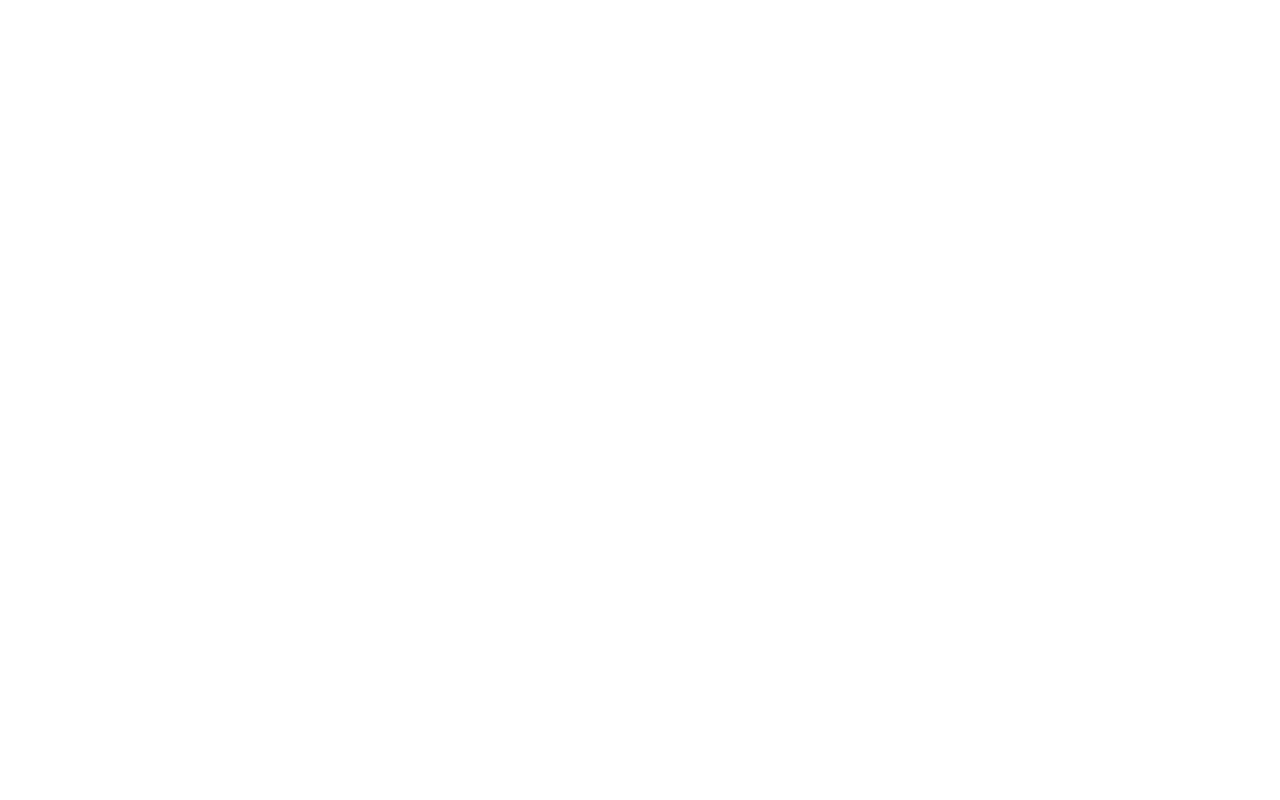
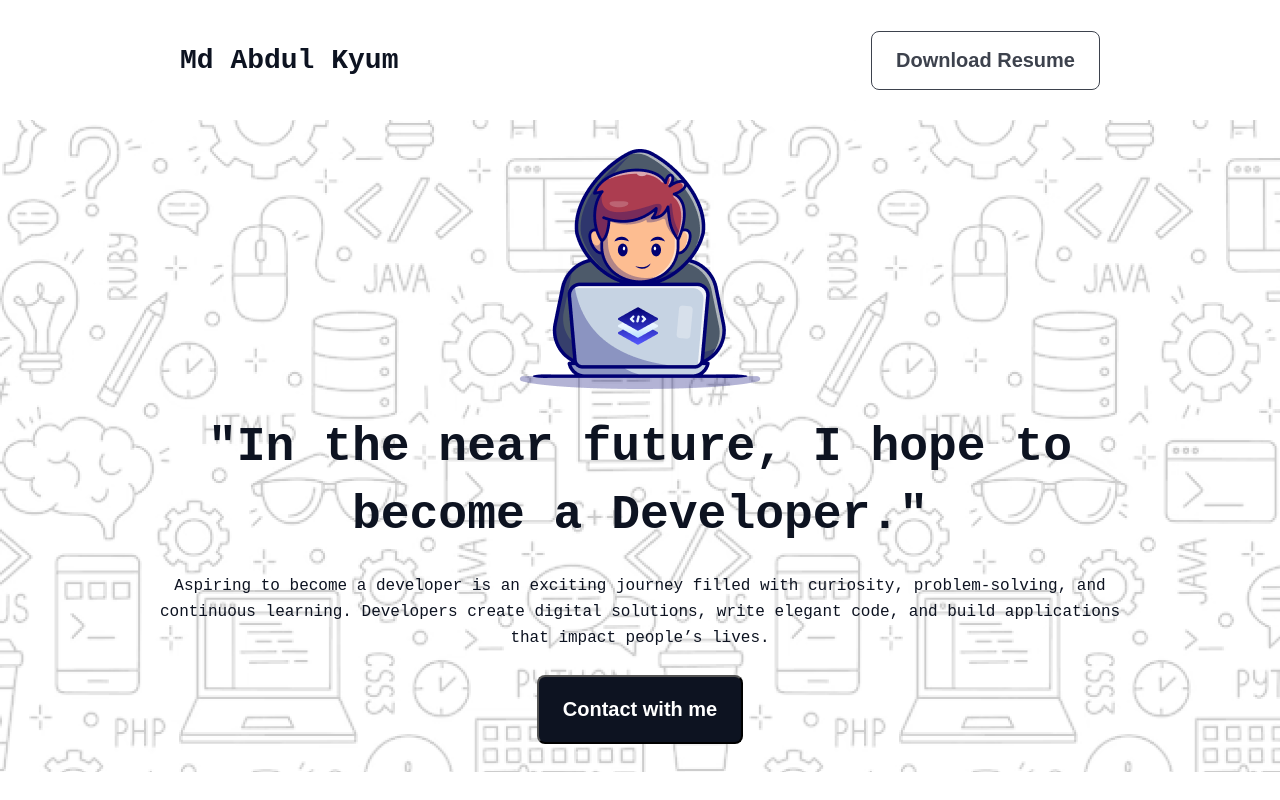
Before and after one commit to mdabdulkyum1/B10A1-Challenge-1, a plain HTML site: page index.html in a window 1280 px wide. Drawn offline with Linux system fonts and the light colour scheme; a web font is replaced by a local one.

Commit message:
Header Part successfully done

```diff
--- a/index.html
+++ b/index.html
@@ -1,5 +1,6 @@
 <!DOCTYPE html>
 <html lang="en">
+
 <head>
     <meta charset="UTF-8">
     <meta name="viewport" content="width=device-width, initial-scale=1.0">
@@ -7,10 +8,24 @@
     <!-- Main css link -->
     <link rel="stylesheet" href="styles/style.css">
 </head>
+
 <body>
     <!-- Start header section -->
     <header>
+        <nav>
+            <h1>Md Abdul Kyum</h1>
+            <button>Download Resume</button>
+        </nav>
 
+        <!-- banner here -->
+         <section class="banner">
+              <div class="banner-container">
+                  <img src="assets/Group.png" alt="">
+                  <h1>"In the near future, I hope to become a Developer."</h1>
+                  <p>Aspiring to become a developer is an exciting journey filled with curiosity, problem-solving, and continuous learning. Developers create digital solutions, write elegant code, and build applications that impact people’s lives.</p>
+                  <button >Contact with me</button>
+              </div>
+         </section>
     </header>
     <!-- Ends header section -->
 
@@ -26,4 +41,5 @@
     </footer>
     <!-- Footer End -->
 </body>
+
 </html>
--- a/styles/style.css
+++ b/styles/style.css
@@ -0,0 +1,96 @@
+/* Font */
+@import url('https://fonts.googleapis.com/css2?family=Azeret+Mono:ital,wght@0,100..900;1,100..900&display=swap');
+
+* {
+    box-sizing: border-box;
+    margin: 0;
+    padding: 0;
+}
+
+body {
+    font-family: "Azeret Mono", monospace;
+}
+
+/* header css here */
+nav {
+    height: 120px;
+    display: flex;
+    justify-content: space-between;
+    align-items: center;
+    margin: 0px 180px;
+}
+
+nav h1 {
+    color: rgb(13, 19, 33);
+    font-size: 28px;
+    font-weight: 800;
+}
+
+nav button {
+    color: rgb(13, 19, 33);
+    font-size: 20px;
+    font-weight: 600;
+    line-height: 23px;
+    padding: 17px 24px 17px 24px;
+    background-color: transparent;
+    box-sizing: border-box;
+    border: 1px solid rgb(13, 19, 33);
+    border-radius: 8px;
+    opacity: 0.8;
+
+}
+
+/* End header */
+
+/* banner css here */
+.banner {
+    height: 652px;
+    background: url('../assets/Hero-bg.png') no-repeat;
+    background-size: cover;
+    display: flex;
+    justify-content: center;
+    align-items: center;
+
+}
+
+.banner-container {
+    width: 998px;
+    height: 582px;
+    display: flex;
+    justify-content: center;
+    align-items: center;
+    flex-direction: column;
+}
+
+/* .banner-container img {} */
+
+.banner-container h1 {
+    color: rgb(13, 19, 33);
+    font-size: 48px;
+    font-weight: 800;
+    line-height: 68px;
+    margin: 24px 0px;
+    text-align: center;
+}
+
+.banner-container p {
+    color: rgb(13, 19, 33);
+    font-size: 16px;
+    font-weight: 400;
+    line-height: 26px;
+    text-align: center;
+    margin-bottom: 24px;
+}
+
+.banner-container button {
+    border-radius: 8px;
+    background: rgb(13, 19, 33);
+    padding: 21px 24px 21px 24px;
+    color: rgb(255, 255, 255);
+    font-size: 20px;
+    font-weight: 600;
+    line-height: 23px;
+    text-align: center;
+}
+
+/* End banner css */
```
Lines whose indentation alone changed are shown as unchanged.
